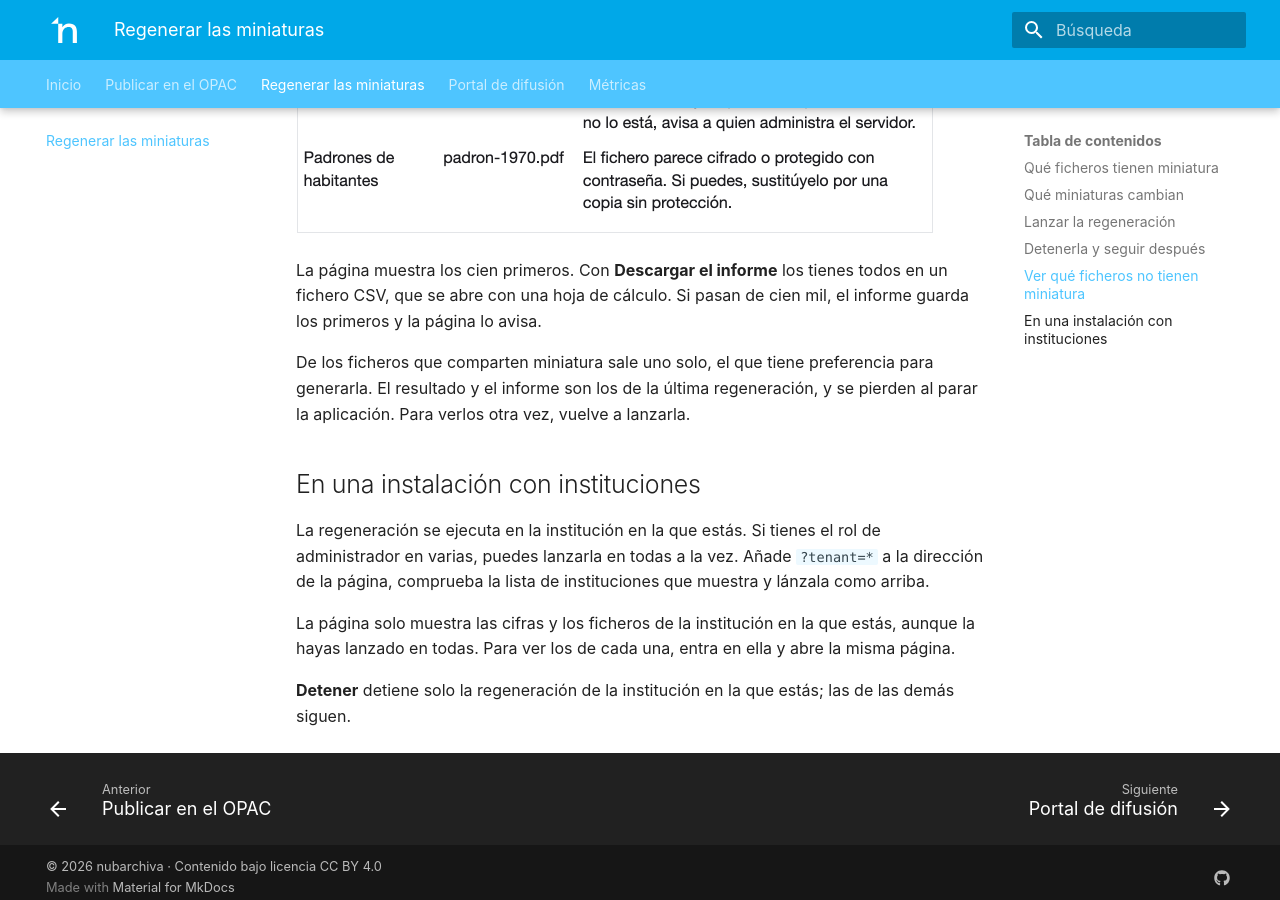
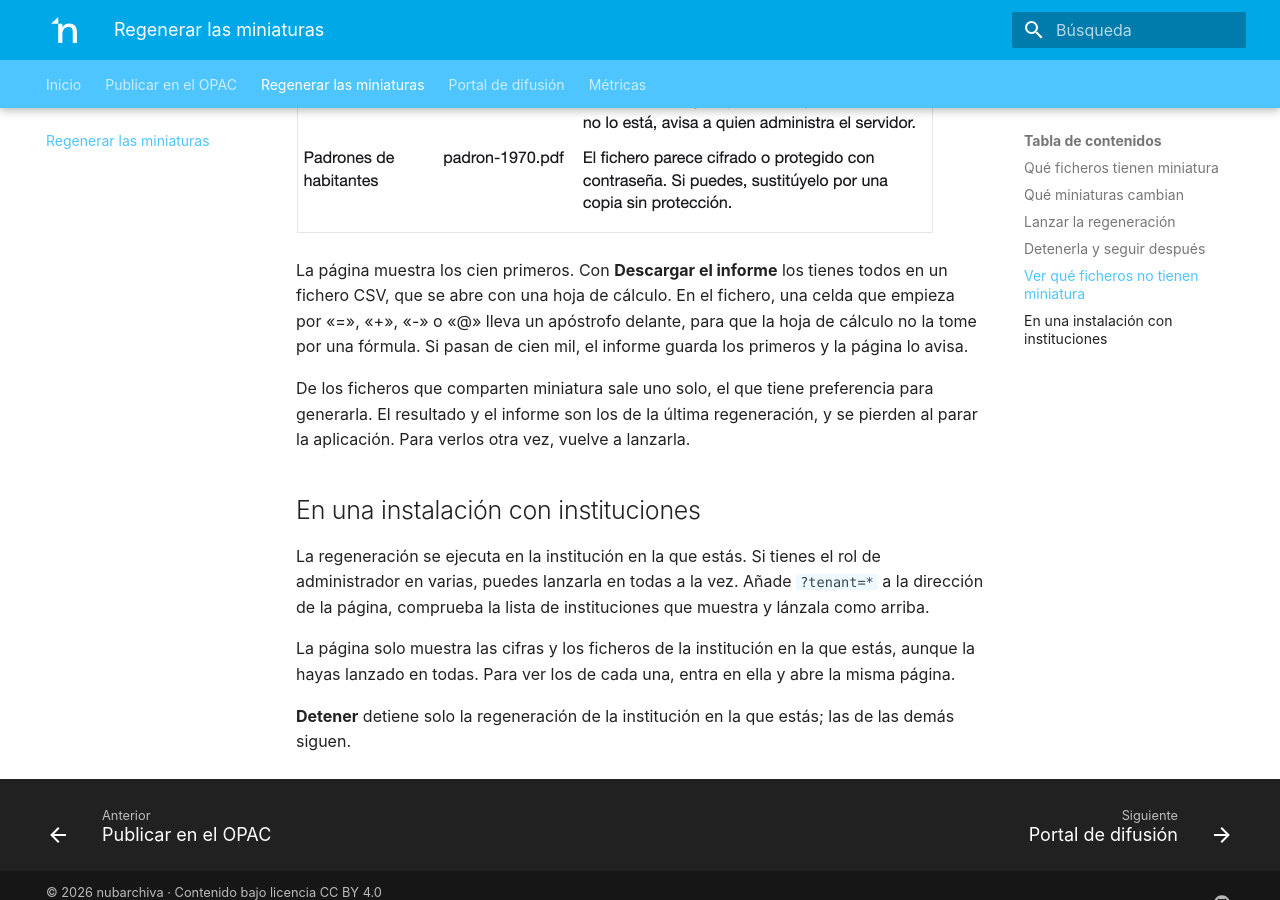
Before and after one commit to nubarchiva/nuba-docs, an MkDocs documentation site: the page built from docs/user-guide/regenerate-thumbnails.md, in a window 1280 px wide and 900 px high, scrolled down 3474 px. Built offline with MkDocs 1.6.1 and Material for MkDocs 9.7.7, drawn with Linux system fonts in a browser that asks for light colours.

Commit message:
docs(user-guide): el informe CSV de la regeneración no ejecuta fórmulas

```diff
--- a/docs/user-guide/regenerate-thumbnails.md
+++ b/docs/user-guide/regenerate-thumbnails.md
@@ -83,7 +83,8 @@ programa en el servidor, te dice cuál hay que instalar.
 ![Los ficheros sin miniatura, con su carpeta, el problema y qué hacer, y el botón Descargar el informe.](../assets/screenshots/es/regenerar-miniaturas/informe.png){ width="638" }
 
 La página muestra los cien primeros. Con **Descargar el informe** los tienes todos en un fichero CSV, que se abre con una
-hoja de cálculo. Si pasan de cien mil, el informe guarda los primeros y la página lo avisa.
+hoja de cálculo. En el fichero, una celda que empieza por «=», «+», «-» o «@» lleva un apóstrofo delante, para que la hoja
+de cálculo no la tome por una fórmula. Si pasan de cien mil, el informe guarda los primeros y la página lo avisa.
 
 De los ficheros que comparten miniatura sale uno solo, el que tiene preferencia para generarla. El resultado y el informe
 son los de la última regeneración, y se pierden al parar la aplicación. Para verlos otra vez, vuelve a lanzarla.
```
